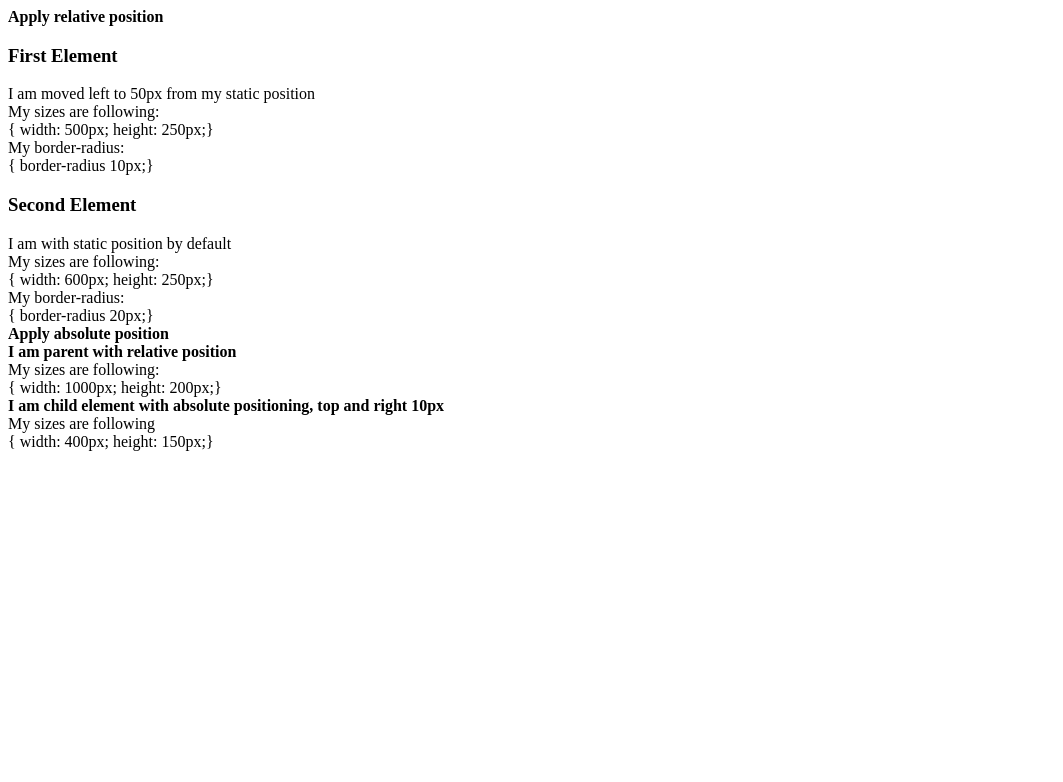
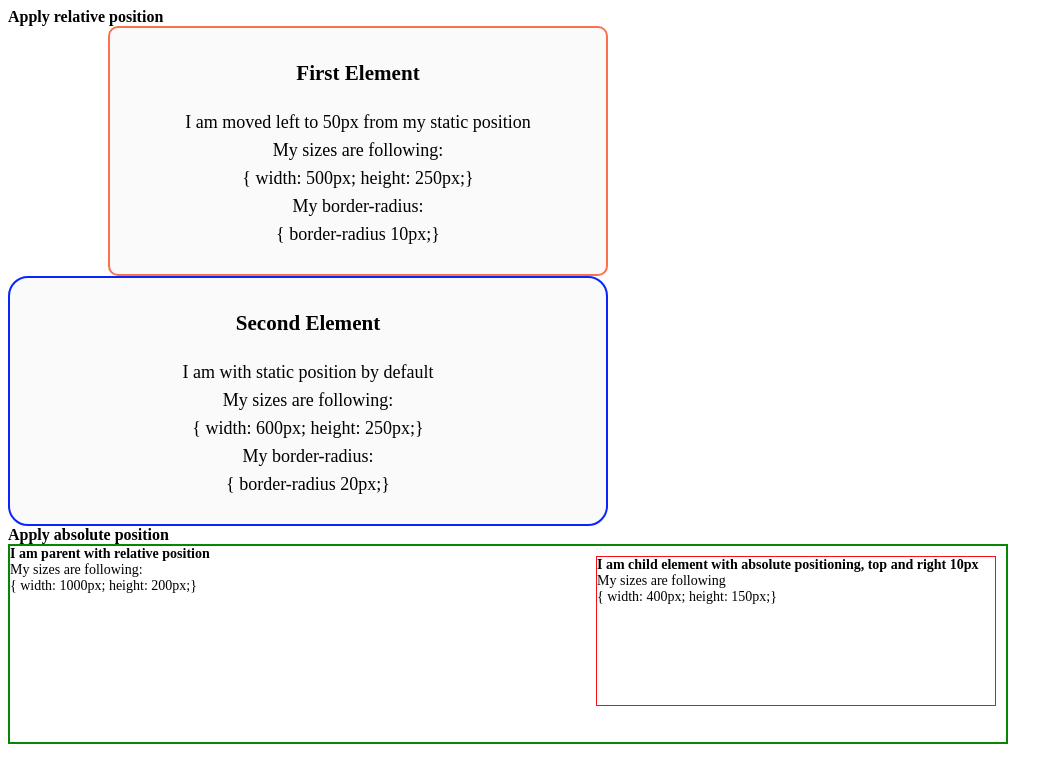
Before and after one commit to annaursu/Lesson_4, a plain HTML site: page index.html in a window 1280 px wide. Shown: the whole page, without its empty margins (0-1063 px from the left). Drawn offline with Linux system fonts and the light colour scheme.

Commit message:
Update main.css

```diff
--- a/main.css
+++ b/main.css
@@ -1,5 +1,48 @@
-.relative {
+* {box-sizing: border-box;}
+
+.first_element {
+    position: relative;
     width: 500px;
     height: 250px;
+    padding: 10px;
+    border-radius: 10px;
+    border: 2px solid #fd704e;
+    background-color: #fafafa;
+    text-align: center;
+    left: 100px;
+    font-size: 18px;
+    font-family: times new roman, times, minion pro;
+    line-height: 28px;
+}
 
+.second_element {
+    position: static;
+    width: 600px;
+    height: 250px;
+    padding: 10px;
+    border-radius: 20px;
+    border: 2px solid #0925fc;
+    background-color: #fafafa;
+    text-align: center;
+    font-size: 18px;
+    font-family: times new roman, times, minion pro;
+    line-height: 28px;
 }
+
+.relative-parent {
+    position: relative;
+    border: 2px solid blue;
+    width: 1000px;
+    height: 200px;
+    border: 2px solid #098505;
+    font-size: 14px;
+}
+
+.absolute {
+    position: absolute;
+    width: 400px;
+    height: 150px;
+    border: 1px solid #f90f1a;
+    top: 10px;
+    right: 10px;
+}
```
